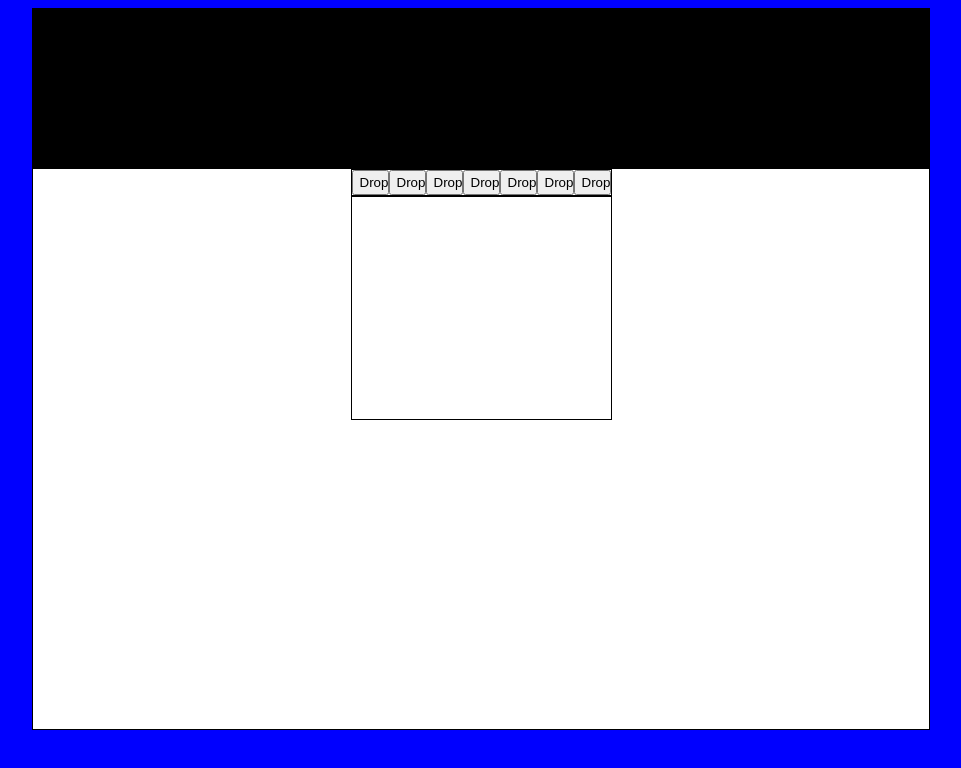
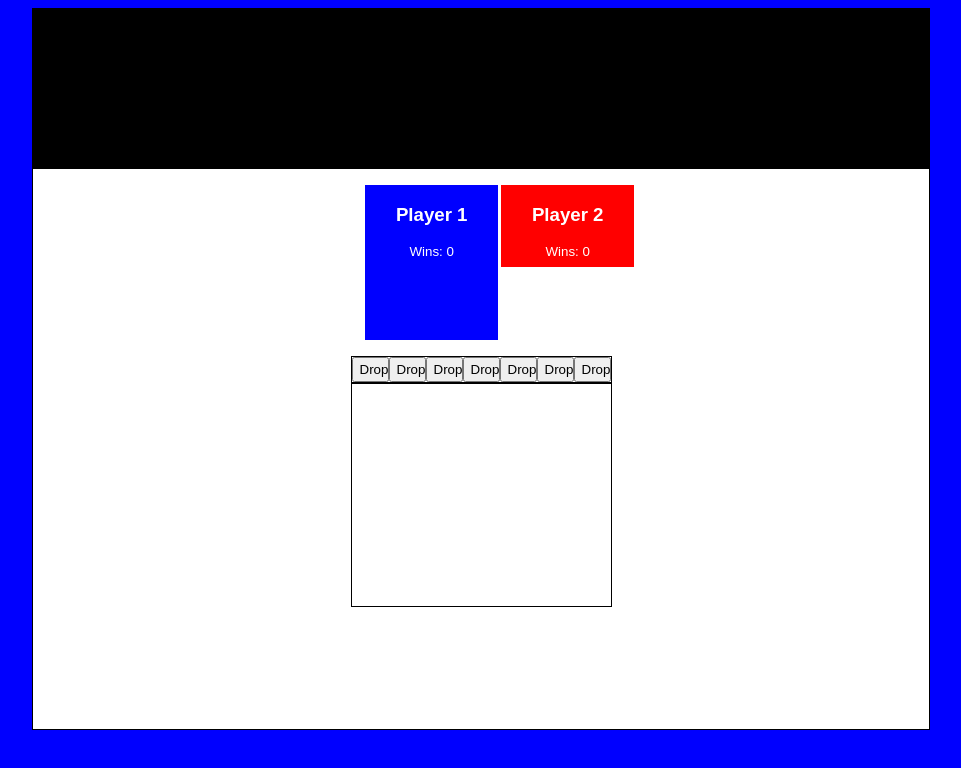
Before and after one commit to gvarns/connect-blocks, a plain HTML site: page index.html in a window 1280 px wide. Shown: the whole page, without its empty margins (160-1121 px from the left). Drawn offline with nearby package versions, Linux system fonts and the light colour scheme.

Commit message:
Adding player scoreboard

```diff
--- a/connect-blocks.css
+++ b/connect-blocks.css
@@ -3,6 +3,13 @@ color:white;
   text-align:center;
   font-family:arial;
   font-size:18pt;
+}
+
+h3 {
+  color:white;
+  text-align:center;
+  font-family:arial;
+  font-size:14pt;
 }
 
 #header {
@@ -63,3 +70,34 @@ button {
   height: 25px;
   float:left;
 }
+
+div#player-scoreboard {
+  margin-left: auto;
+  margin-right: auto;
+  width: fit-content;
+}
+
+div#player-scoreboard ul {
+  list-style-type: none;
+}
+
+div#player-scoreboard ul li {
+  display: inline-block;
+  *display: inline;
+  zoom: 1;
+  margin-right: 2pt;
+  width: 100pt;
+  padding-bottom: 6pt;
+}
+
+li.current-player {
+  width: 140pt;
+  height: 110pt;
+}
+
+li.player-score-item {
+  color: white;
+  text-align: center;
+  font-family: arial;
+  font-size: 10pt;
+}
--- a/connect-blocks.js
+++ b/connect-blocks.js
@@ -15,7 +15,7 @@ angular.module("app",[]).controller("gameBoard",function($scope){
     }
   };
 
-  var playerColors = ["blue","red","yellow","purple","green","orange"];
+  var playerColors = ["blue","red","orange","purple","green","orange"];
 
   $scope.players = [
     {
--- a/index.html
+++ b/index.html
@@ -4,18 +4,25 @@
     <script src="https://ajax.googleapis.com/ajax/libs/angularjs/1.6.9/angular.min.js"></script>
     <script src="connect-blocks.js"></script>
   </head>
-  <body>
+  <body ng-app="app" ng-controller="gameBoard">
   <div id="header">
   </div>
-  <div id="main" ng-app="app" ng-controller="gameBoard">
+  <div id="main">
+    <div id="player-scoreboard">
+      <ul>
+        <li ng-repeat="x in players" style="background-color: {{x.color}};" class="player-score-item {{(x.playerID==currentPlayer.playerID)?'current-player':''}}">
+          <h3 class="player-name">{{x.name}}</h3>
+          <span class="player-wins"><span class="label">Wins:</span> {{x.wins}}</span>
+        </li>
+      <ul>
+    </div>
     <div id="control">
       <button ng-repeat="x in dropButtons" ng-click="dropBlock(x)">
         Drop
       </button>
     </div>
     <div id="board">
-    		<div class="box" ng-repeat="x in gameBoard" style="background-color: {{x.colour}};">
-        </div>
+    	<div class="box" ng-repeat="x in gameBoard" style="background-color: {{x.color}};"></div>
     </script>
     </div>
   </div>
```
Lines whose indentation alone changed are shown as unchanged.
